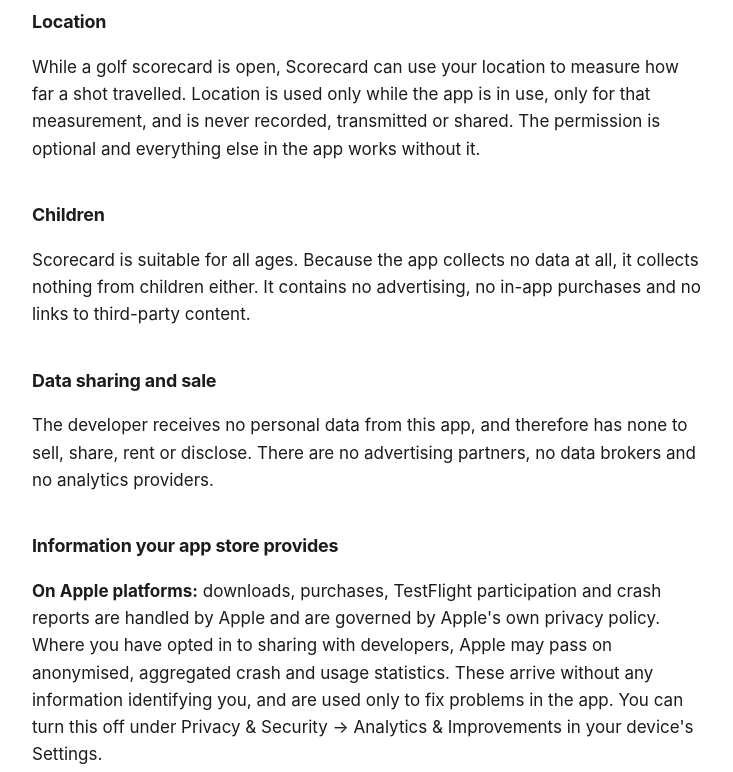
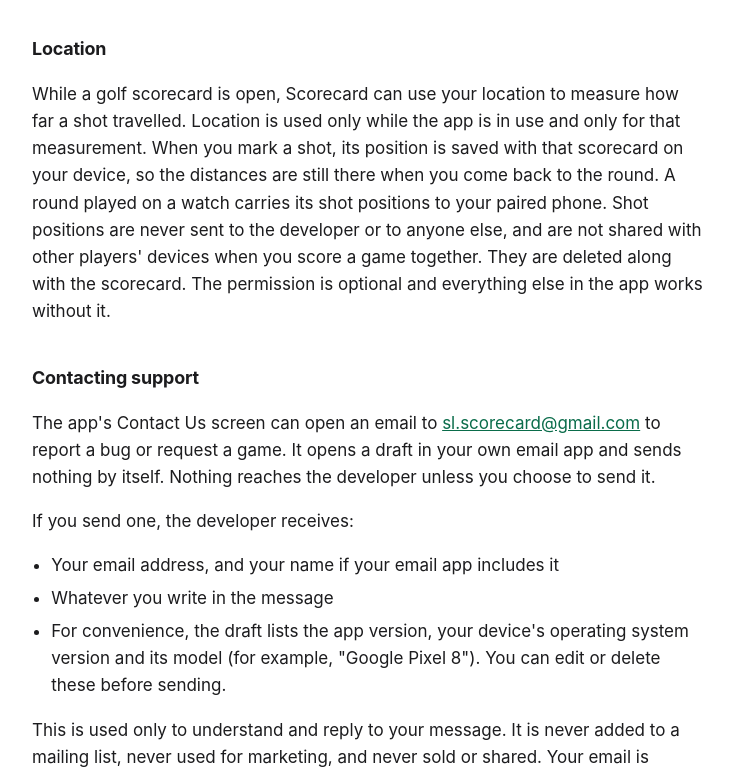
Before and after one commit to StevenLarsen23/scorecard-privacy, a plain HTML site: page index.html in a window 1280 px wide. Shown: the part 2028-2800 px from the top of the page, without its empty margins (272-1005 px from the left). Drawn offline with Linux system fonts and the light colour scheme.

Commit message:
Privacy policy: support emails, and golf shot positions saved on device
Support emails sent from Contact Us carry the sender's address, message and
device details; they are used only to reply and deleted once the issue is
resolved. Matches the Play Data safety declaration (email address).

The location section said shot positions were never recorded; they are saved
with the scorecard and carried from watch to paired phone, never to the
developer.

Claude-Session: https://claude.ai/code/session_011eknUBjA8xQihLv5VViVBR

```diff
--- a/index.html
+++ b/index.html
@@ -40,9 +40,9 @@
 <main>
 
 <h1>Privacy Policy</h1>
-<p class="meta">Scorecard: Game Night — iPhone, iPad, Mac, Apple TV, Apple Watch, Android, Wear OS and Android TV<br>Last updated 29 August 2026</p>
+<p class="meta">Scorecard: Game Night — iPhone, iPad, Mac, Apple TV, Apple Watch, Android, Wear OS and Android TV<br>Last updated 23 November 2026</p>
 
-<p class="lede"><strong>Scorecard does not collect any data about you.</strong> There are no accounts, no sign-in, no servers, no advertising, no analytics and no third-party tracking of any kind. The app contains no third-party SDKs. Everything you enter stays on your own devices.</p>
+<p class="lede"><strong>Scorecard does not collect any data about you.</strong> There are no accounts, no sign-in, no servers, no advertising, no analytics and no third-party tracking of any kind. The app contains no third-party SDKs. Everything you enter stays on your own devices. The only exception is an email you choose to send to support, described below.</p>
 
 <h2>What the app stores, and where</h2>
 <p>Scorecard saves the following on the device you are using, so that a game in progress is still there when you come back to it:</p>
@@ -66,13 +66,23 @@
 <p><strong>On Wear OS:</strong> Scorecard can record an exercise session while you play Golf, Disc Golf or Volleyball, so the game counts toward your device's fitness tracking. If, and only if, you grant the Activity Recognition permission (and, for Golf and Disc Golf, Location), the app records the exercise session for as long as it is running. This stays on your device under your control and is never sent to the developer. Unlike Apple Watch, this does not read your heart rate. You can decline the permission or withdraw it later in your device's app settings, and the rest of the app works normally without it.</p>
 
 <h2>Location</h2>
-<p>While a golf scorecard is open, Scorecard can use your location to measure how far a shot travelled. Location is used only while the app is in use, only for that measurement, and is never recorded, transmitted or shared. The permission is optional and everything else in the app works without it.</p>
+<p>While a golf scorecard is open, Scorecard can use your location to measure how far a shot travelled. Location is used only while the app is in use and only for that measurement. When you mark a shot, its position is saved with that scorecard on your device, so the distances are still there when you come back to the round. A round played on a watch carries its shot positions to your paired phone. Shot positions are never sent to the developer or to anyone else, and are not shared with other players' devices when you score a game together. They are deleted along with the scorecard. The permission is optional and everything else in the app works without it.</p>
+
+<h2>Contacting support</h2>
+<p>The app's Contact Us screen can open an email to <a href="mailto:sl.scorecard@gmail.com">sl.scorecard@gmail.com</a> to report a bug or request a game. It opens a draft in your own email app and sends nothing by itself. Nothing reaches the developer unless you choose to send it.</p>
+<p>If you send one, the developer receives:</p>
+<ul>
+  <li>Your email address, and your name if your email app includes it</li>
+  <li>Whatever you write in the message</li>
+  <li>For convenience, the draft lists the app version, your device's operating system version and its model (for example, "Google Pixel 8"). You can edit or delete these before sending.</li>
+</ul>
+<p>This is used only to understand and reply to your message. It is never added to a mailing list, never used for marketing, and never sold or shared. Your email is deleted once the issue it raised has been resolved. You can also ask for it to be deleted sooner by replying to the same address.</p>
 
 <h2>Children</h2>
-<p>Scorecard is suitable for all ages. Because the app collects no data at all, it collects nothing from children either. It contains no advertising, no in-app purchases and no links to third-party content.</p>
+<p>Scorecard is suitable for all ages. The app itself collects no data, so it collects nothing from children either. The only thing the developer can receive is an email someone chooses to send to support, as described above. It contains no advertising, no in-app purchases and no links to third-party content.</p>
 
 <h2>Data sharing and sale</h2>
-<p>The developer receives no personal data from this app, and therefore has none to sell, share, rent or disclose. There are no advertising partners, no data brokers and no analytics providers.</p>
+<p>Apart from support emails you choose to send, the developer receives no personal data from this app. Nothing is ever sold, shared, rented or disclosed, support emails included. There are no advertising partners, no data brokers and no analytics providers.</p>
 
 <h2>Information your app store provides</h2>
 <p><strong>On Apple platforms:</strong> downloads, purchases, TestFlight participation and crash reports are handled by Apple and are governed by Apple's own privacy policy. Where you have opted in to sharing with developers, Apple may pass on anonymised, aggregated crash and usage statistics. These arrive without any information identifying you, and are used only to fix problems in the app. You can turn this off under Privacy &amp; Security → Analytics &amp; Improvements in your device's Settings.</p>
```
